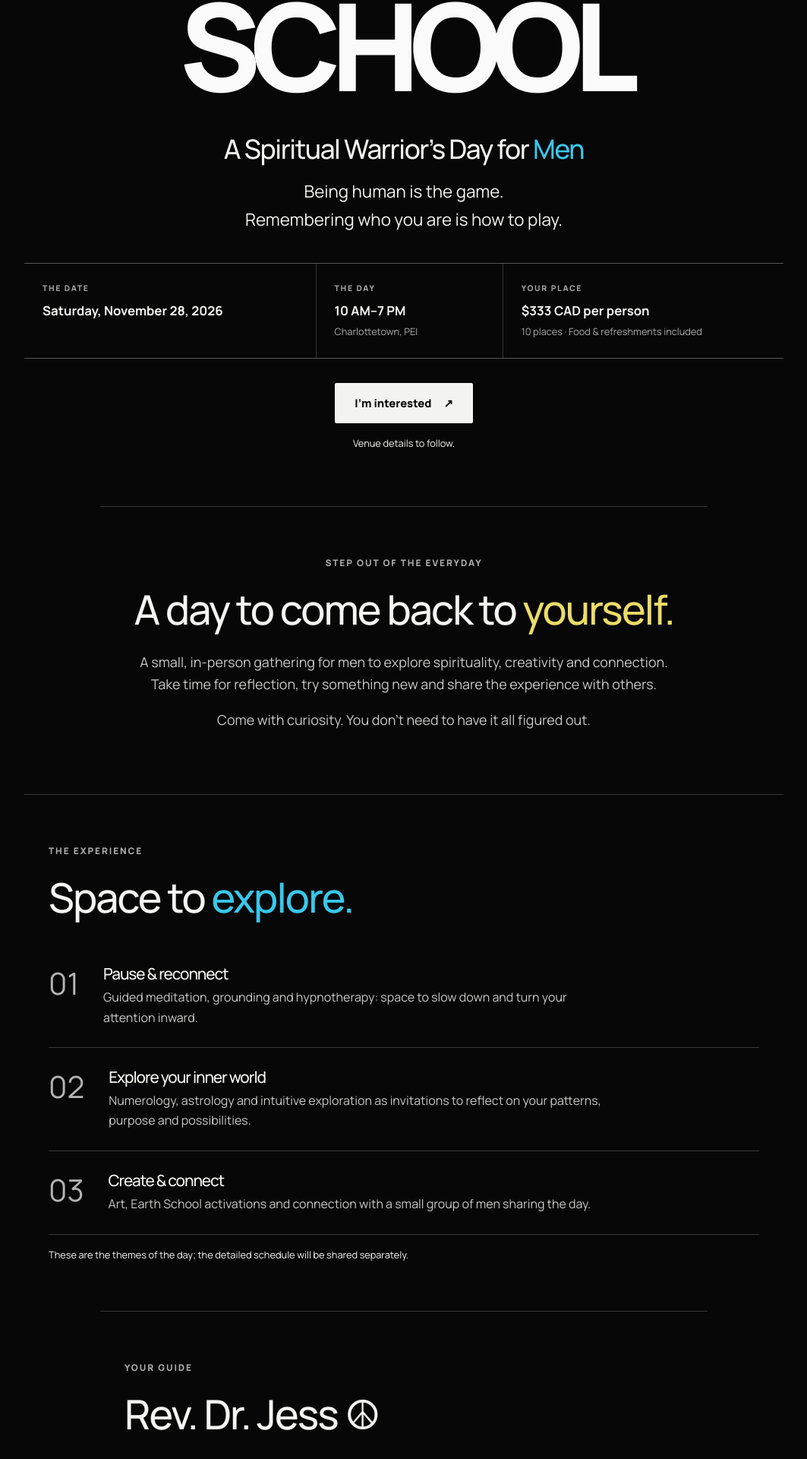
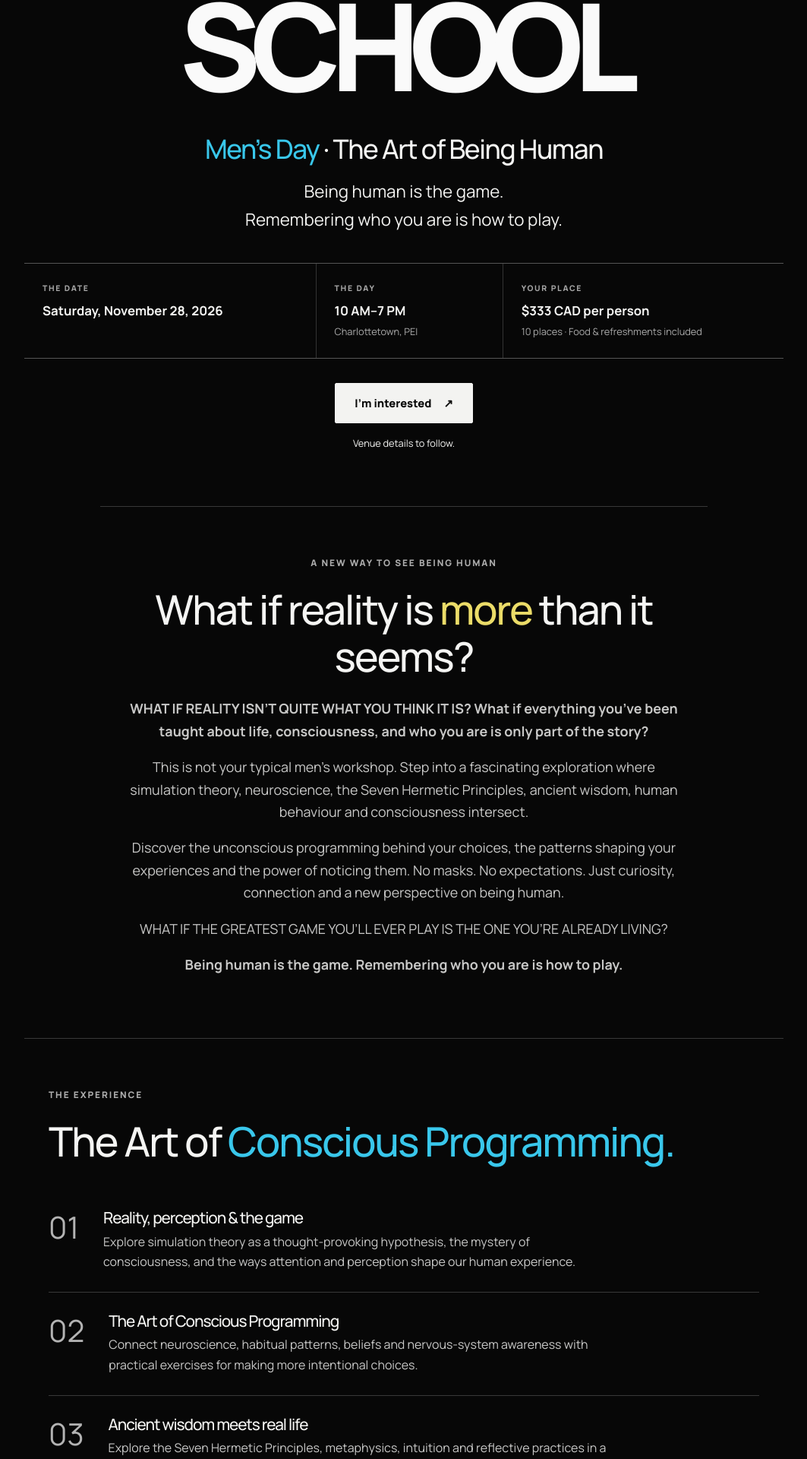
Before and after one commit to jessgoodvibesonly/jessgoodvibesonly, a Next.js app: page /earth-school-mens-day in a window 1280 px wide. Shown: the part 390-2310 px from the top of the page at 76% size, without its empty margins (108-1171 px from the left). Built offline with nearby package versions, Linux system fonts and the light colour scheme; no server answers; a web font is replaced by a local one.

Commit message:
Refresh men EARTH SCHOOL retreat story with simulation theory and conscious programming

```diff
--- a/app/earth-school-mens-day/page.tsx
+++ b/app/earth-school-mens-day/page.tsx
@@ -2,11 +2,11 @@ import type { Metadata } from "next";
 import styles from "./page.module.css";
 
 export const metadata: Metadata = {
-  title: "EARTH SCHOOL — A Spiritual Warrior’s Day for Men | November 28, 2026",
-  description: "A day of meditation, hypnotherapy, grounding, art and connection with Rev. Dr. Jess in Charlottetown. November 28, 2026, 10 AM–7 PM. $333 CAD; 10 places. Food and refreshments included.",
+  title: "Men’s EARTH SCHOOL Day — The Art of Being Human | November 28, 2026",
+  description: "An extraordinary in-person EARTH SCHOOL experience exploring simulation theory, consciousness, neuroscience, the Seven Hermetic Principles and the Art of Conscious Programming with Rev. Dr. Jess. November 28, 2026 · Charlottetown · $333 CAD.",
   alternates: { canonical: "https://jessgoodvibesonly.vercel.app/earth-school-mens-day" },
   openGraph: {
-    title: "EARTH SCHOOL — A Spiritual Warrior’s Day for Men",
+    title: "Men’s EARTH SCHOOL Day — The Art of Being Human",
     description: "Charlottetown · Saturday, November 28, 2026 · 10 AM–7 PM · $333 CAD · 10 places",
     url: "https://jessgoodvibesonly.vercel.app/earth-school-mens-day",
     type: "website",
@@ -21,9 +21,10 @@ const paymentUrl = configuredPaymentUrl && /^https:\/\/(?:buy|checkout)\.stripe\
   ? configuredPaymentUrl
   : undefined;
 const experiences = [
-  ["01", "Pause & reconnect", "Guided meditation, grounding and hypnotherapy: space to slow down and turn your attention inward."],
-  ["02", "Explore your inner world", "Numerology, astrology and intuitive exploration as invitations to reflect on your patterns, purpose and possibilities."],
-  ["03", "Create & connect", "Art, Earth School activations and connection with a small group of men sharing the day."],
+  ["01","Reality, perception & the game","Explore simulation theory as a thought-provoking hypothesis, the mystery of consciousness, and the ways attention and perception shape our human experience."],
+  ["02","The Art of Conscious Programming","Connect neuroscience, habitual patterns, beliefs and nervous-system awareness with practical exercises for making more intentional choices."],
+  ["03","Ancient wisdom meets real life","Explore the Seven Hermetic Principles, metaphysics, intuition and reflective practices in a welcoming, down-to-earth setting."],
+  ["04","Reflect, create & connect","Make space for grounding, creativity, personal insight, meaningful conversations and the possibility of seeing life differently."],
 ];
 
 export default function MensDayPage() {
@@ -38,7 +39,7 @@ export default function MensDayPage() {
         <section className={styles.hero} aria-labelledby="event-title">
           <p className={styles.eyebrow}>One day. In person. Charlottetown.</p>
           <h1 id="event-title" className={styles.title}>EARTH<br />SCHOOL</h1>
-          <p className={styles.subtitle}>A Spiritual Warrior’s Day for <span className="color-pop pop-cyan">Men</span></p>
+          <p className={styles.subtitle}><span className="color-pop pop-cyan">Men’s Day</span> · The Art of Being Human</p>
           <p className={styles.tagline}>Being human is the game.<br />Remembering who you are is how to play.</p>
           <div className={styles.ticket}>
             <div><span>THE DATE</span><strong><time dateTime="2026-11-28">Saturday, November 28, 2026</time></strong></div>
@@ -49,35 +50,39 @@ export default function MensDayPage() {
           <p className={styles.note}>Venue details to follow.</p>
         </section>
         <section className={styles.intro} aria-labelledby="intro-title">
-          <p className={styles.eyebrow}>Step out of the everyday</p>
-          <h2 id="intro-title">A day to come back to <span className="color-pop pop-yellow">yourself.</span></h2>
-          <p>A small, in-person gathering for men to explore spirituality, creativity and connection. Take time for reflection, try something new and share the experience with others.</p>
-          <p>Come with curiosity. You don’t need to have it all figured out.</p>
+          <p className={styles.eyebrow}>A new way to see being human</p>
+          <h2 id="intro-title">What if reality is <span className="color-pop pop-yellow">more</span> than it seems?</h2>
+          <p><strong>WHAT IF REALITY ISN’T QUITE WHAT YOU THINK IT IS? What if everything you’ve been taught about life, consciousness, and who you are is only part of the story?</strong></p>
+          <p>This is not your typical men’s workshop. Step into a fascinating exploration where simulation theory, neuroscience, the Seven Hermetic Principles, ancient wisdom, human behaviour and consciousness intersect.</p>
+          <p>Discover the unconscious programming behind your choices, the patterns shaping your experiences and the power of noticing them. No masks. No expectations. Just curiosity, connection and a new perspective on being human.</p>
+          <p>WHAT IF THE GREATEST GAME YOU’LL EVER PLAY IS THE ONE YOU’RE ALREADY LIVING?</p>
+          <p><strong>Being human is the game. Remembering who you are is how to play.</strong></p>
         </section>
         <section className={styles.experiences} aria-labelledby="experiences-title">
-          <div className={styles.sectionHeading}><p className={styles.eyebrow}>The experience</p><h2 id="experiences-title">Space to <span className="color-pop pop-cyan">explore.</span></h2></div>
+          <div className={styles.sectionHeading}><p className={styles.eyebrow}>The experience</p><h2 id="experiences-title">The Art of <span className="color-pop pop-cyan">Conscious Programming.</span></h2></div>
           {experiences.map(([number, title, description]) => (
             <article className={styles.experience} key={number}><span className={styles.number}>{number}</span><div><h3>{title}</h3><p>{description}</p></div></article>
           ))}
-          <p className={styles.note}>These are the themes of the day; the detailed schedule will be shared separately.</p>
+          <p className={styles.note}>These are the themes we’ll explore, not claims that simulation theory is proven. A detailed schedule will be shared separately.</p>
         </section>
         <section className={styles.host} aria-labelledby="host-title">
           <p className={styles.eyebrow}>Your guide</p>
           <h2 id="host-title">Rev. Dr. Jess <span aria-hidden="true">☮</span></h2>
-          <p>Jessica Simmonds is an interfaith minister, hypnotherapist since 2006, artist and teacher with over 25 years of teaching experience. She is the creator of Earth School.</p>
+          <p>Rev. Dr. Jessica Simmonds is an intuitive, author, ordained interfaith minister, hypnotherapist since 2006, and educator with more than 25 years of experience. As creator of EARTH SCHOOL, she brings together spiritual exploration, neuroscience, ancient wisdom, creativity and questions about the nature of reality.</p>
           <a href="/">Meet Jess ↗</a>
         </section>
         <section className={styles.faq} aria-labelledby="faq-title">
           <p className={styles.eyebrow}>Good to know</p><h2 id="faq-title">The details.</h2>
           <details><summary>Where is the event?</summary><p>In Charlottetown, Prince Edward Island. The exact venue is still to be announced. Contact Jess for the latest location information.</p></details>
           <details><summary>What does the price include?</summary><p>The day’s activities, food and refreshments are included in the $333 CAD price per person.</p></details>
+          <details><summary>Do I need to know about simulation theory or spirituality?</summary><p>Not at all. Come curious. Simulation theory is explored as a possibility to question, not as an established scientific fact, and you are welcome to bring your own perspective.</p></details>
           <details><summary>Can I come on my own?</summary><p>Yes. You’re welcome to attend on your own and meet others during the day.</p></details>
           <details><summary>Is this the video game?</summary><p>This is a real-world, in-person Earth School experience. Jess is also developing EARTH SCHOOL, a spiritual exploration game inside Fortnite using UEFN.</p></details>
           <details><summary>What happens after I enquire?</summary><p>Contact Jess by email or Instagram for availability, venue and booking details. An enquiry does not reserve or pay for a place.</p></details>
         </section>
         <section id="enquire" className={styles.enquire} aria-labelledby="enquire-title">
           <p className={styles.eyebrow}>10 places · November 28</p><h2 id="enquire-title">Your next chapter<br />starts with <span className="color-pop pop-yellow">curiosity.</span></h2>
-          <p>{paymentUrl ? "Book your place through secure checkout, or contact Jess with any questions." : "Interested in joining us? Ask Jess about a place."}</p>
+          <p>{paymentUrl ? "Book your place through secure checkout, or contact Jess with any questions." : "Interested in joining us? Stripe registration is being prepared. For now, contact Jess to enquire; an enquiry does not reserve a place."}</p>
           <div className={styles.actions}>{paymentUrl && <a className={styles.primary} href={paymentUrl}>Pay $333 CAD & book ↗</a>}<a className={paymentUrl ? styles.secondary : styles.primary} href={emailUrl}>Email Jess ↗</a><a className={styles.secondary} href="https://www.instagram.com/jessgoodvibesonly/" target="_blank" rel="noopener noreferrer">Message on Instagram ↗</a></div>
           <p className={styles.note}>DM “EARTH SCHOOL” · @jessgoodvibesonly<br />Venue and booking details to follow.</p>
         </section>
```
